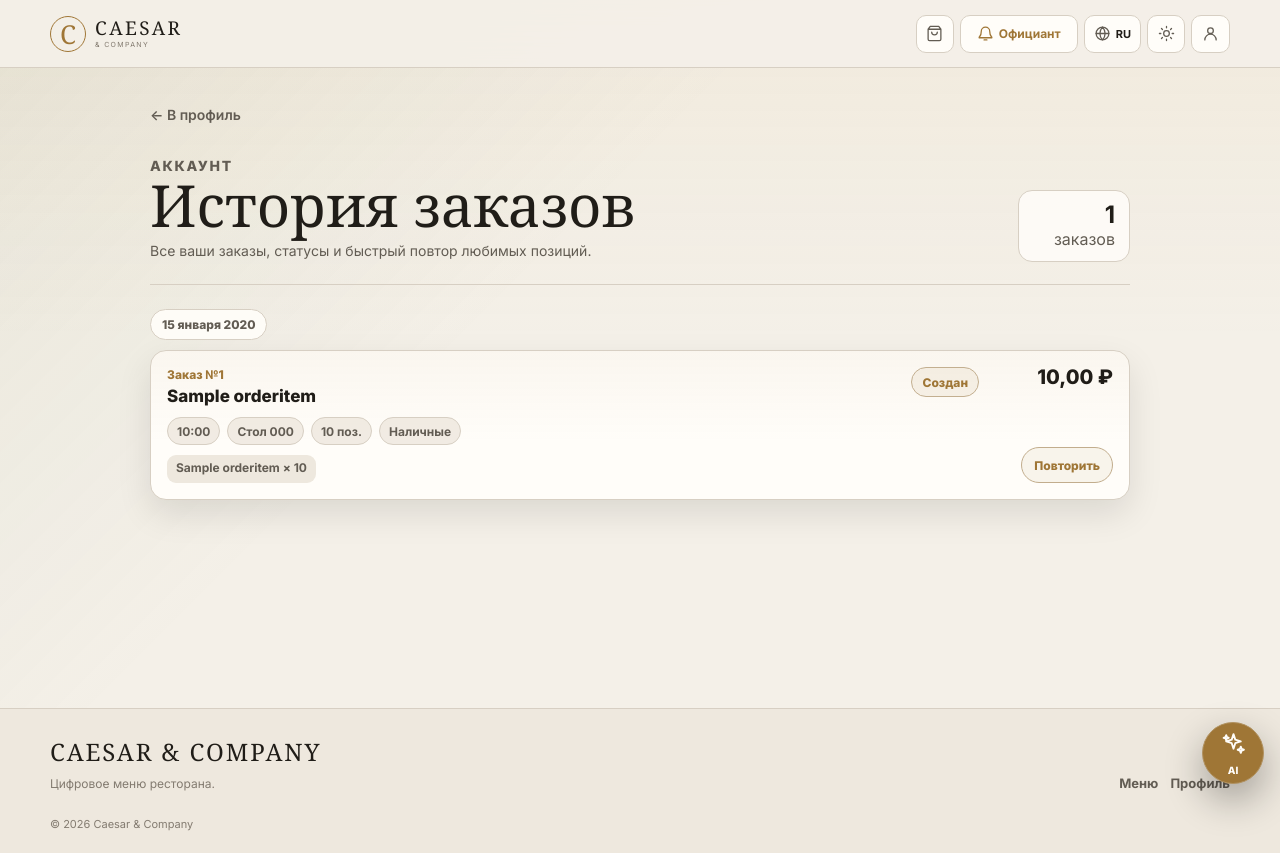
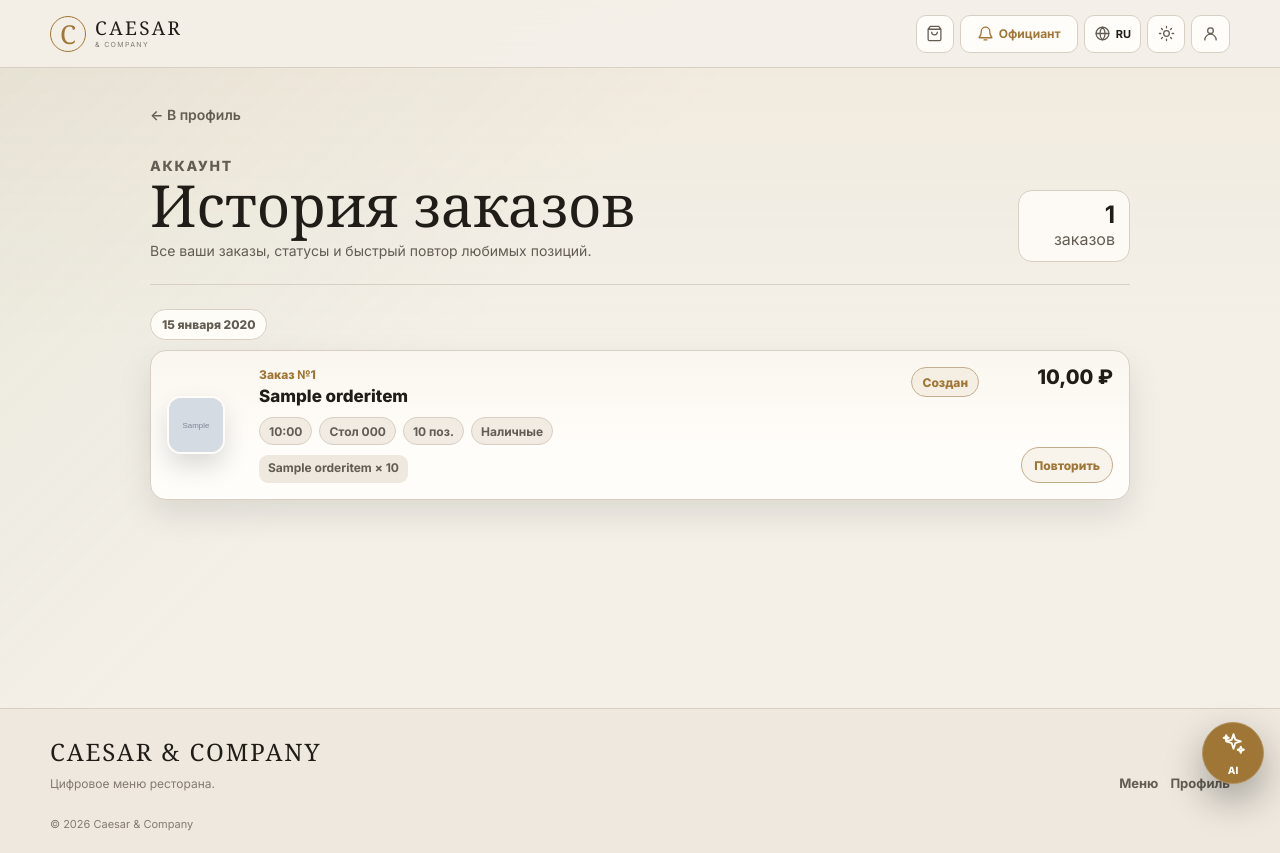
Before and after one commit to gdx18j/resto, a Django app: page /orders/history/ in a window 1280 px wide. Run offline with Django 5.2, Linux system fonts and the light colour scheme; a user stored in the database is signed in; tables that the repository leaves empty hold one stand-in row (values such as "Sample post"); grey boxes marked "Sample" are stand-in pictures; data that the repository does not hold is empty; some libraries are stand-ins or nearby versions; some web fonts are replaced.

Commit message:
Fix menu cart UI and order history images

```diff
--- a/orders/templates/orders/_details_template.html
+++ b/orders/templates/orders/_details_template.html
@@ -36,6 +36,13 @@
   <div class="order-receipt">
     {% for item in order.items.all %}
       <div class="order-receipt__row">
+        <span class="order-receipt__thumb" aria-hidden="true">
+          {% if item.dish.image %}
+            <img src="{{ item.dish.image.url }}" alt="">
+          {% else %}
+            <span>{{ item.dish_name|first }}</span>
+          {% endif %}
+        </span>
         <span class="order-receipt__name">{{ item.dish_name }}</span>
         <span class="order-receipt__qty">× {{ item.quantity }}</span>
         <strong>{{ item.line_total }} ₽</strong>
--- a/orders/templates/orders/history.html
+++ b/orders/templates/orders/history.html
@@ -63,6 +63,18 @@
                 aria-haspopup="dialog"
                 aria-label="Подробности заказа №{{ order.id }}"
               >
+                <div class="order-history-card__media" aria-hidden="true">
+                  {% for item in order.preview_items %}
+                    <span class="order-history-thumb">
+                      {% if item.dish.image %}
+                        <img src="{{ item.dish.image.url }}" alt="">
+                      {% else %}
+                        <span>{{ item.dish_name|first }}</span>
+                      {% endif %}
+                    </span>
+                  {% endfor %}
+                </div>
+
                 <div class="order-history-card__main">
                   <div class="order-history-card__head">
                     <div>
--- a/static/css/cart.css
+++ b/static/css/cart.css
@@ -172,6 +172,11 @@
 .cart-bar__arrow { color: var(--accent); font-size: 20px; line-height: 1; }
 
 @media (min-width: 768px) { .cart-bar { display: none; } }
+
+body.cart-bar-suppressed .cart-bar.cart-bar--visible {
+  pointer-events: none;
+  transform: translateY(calc(100% + 12px));
+}
 
 /* AI кнопка поднимается над плашкой корзины на мобиле */
 @media (max-width: 767px) {
--- a/static/css/order_history.css
+++ b/static/css/order_history.css
@@ -646,3 +646,97 @@
     transform: translateY(0);
   }
 }
+
+.order-history-card {
+  grid-template-columns: auto minmax(0, 1fr) auto;
+  align-items: stretch;
+}
+
+.order-history-card__media {
+  width: 76px;
+  min-height: 78px;
+  display: flex;
+  align-items: center;
+  align-self: center;
+}
+
+.order-history-thumb {
+  width: 58px;
+  height: 58px;
+  flex: 0 0 58px;
+  display: grid;
+  place-items: center;
+  overflow: hidden;
+  border: 2px solid var(--surface);
+  border-radius: 14px;
+  color: var(--accent);
+  background: color-mix(in srgb, var(--accent) 10%, var(--surface-soft));
+  box-shadow: 0 12px 26px rgba(0, 0, 0, 0.14);
+  font-size: 20px;
+  font-weight: 950;
+}
+
+.order-history-thumb + .order-history-thumb {
+  margin-left: -28px;
+}
+
+.order-history-thumb img,
+.order-receipt__thumb img {
+  width: 100%;
+  height: 100%;
+  display: block;
+  object-fit: cover;
+}
+
+.order-receipt__row {
+  min-height: 58px;
+  grid-template-columns: 46px minmax(0, 1fr) auto auto;
+}
+
+.order-receipt__thumb {
+  width: 42px;
+  height: 42px;
+  display: grid;
+  place-items: center;
+  overflow: hidden;
+  border-radius: 10px;
+  color: var(--accent);
+  background: color-mix(in srgb, var(--accent) 10%, var(--surface-soft));
+  font-size: 15px;
+  font-weight: 950;
+}
+
+@media (max-width: 767px) {
+  .order-history-card {
+    grid-template-columns: 64px minmax(0, 1fr);
+  }
+
+  .order-history-card__media {
+    width: 64px;
+    min-height: 62px;
+  }
+
+  .order-history-thumb {
+    width: 50px;
+    height: 50px;
+    flex-basis: 50px;
+    border-radius: 12px;
+  }
+
+  .order-history-thumb + .order-history-thumb {
+    margin-left: -30px;
+  }
+
+  .order-history-card__side {
+    grid-column: 1 / -1;
+  }
+
+  .order-receipt__row {
+    grid-template-columns: 42px minmax(0, 1fr) auto auto;
+  }
+
+  .order-receipt__thumb {
+    width: 38px;
+    height: 38px;
+  }
+}
--- a/static/js/cart.js
+++ b/static/js/cart.js
@@ -181,8 +181,9 @@
 
     // Mobile bar
     var bar = els.mobileBar;
+    var suppressMobileBar = !!qs('.auth-page');
     if (bar) {
-      if (n > 0) {
+      if (n > 0 && !suppressMobileBar) {
         bar.classList.add('cart-bar--visible');
         document.body.classList.add('cart-bar-visible');
       } else {
@@ -190,6 +191,7 @@
         document.body.classList.remove('cart-bar-visible');
       }
     }
+    document.body.classList.toggle('cart-bar-suppressed', suppressMobileBar);
 
     // Desktop button
     var deskBtn = els.desktopBtn;
```
Also changed, not shown: menu/templates/menu/dish_list.html (+7 -2 lines), orders/templates/orders/success.html (+7 -0 lines), static/css/menu.css (+64 -33 lines).
